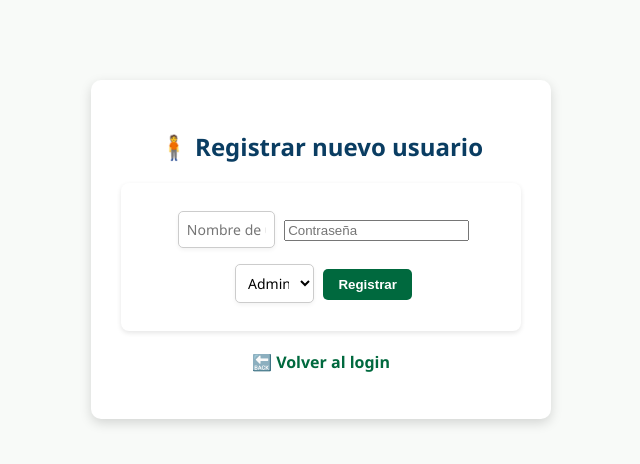
After one commit to Angelssjyf/farmacia, a Flask app: page /registrar in a window 1280 px wide. The commit adds this page. Shown: the top 464 px of the page, without its empty margins (319-959 px from the left). Run offline with Flask 3, Linux system fonts and the light colour scheme.

Commit message:
Backup del proyecto - 3 noviembre 2025

```diff
--- a/src/app.py
+++ b/src/app.py
@@ -1,31 +1,99 @@
-from flask import Flask, render_template, request, redirect, url_for
+from flask import Flask, render_template, request, redirect, url_for, session
 import mysql.connector
+from werkzeug.security import generate_password_hash, check_password_hash
 
 app = Flask(__name__)
+app.secret_key = "clave_secreta_segura"
 
-# Conexión a la base de datos
 def conectar():
     return mysql.connector.connect(
         host="localhost",
-        port=3307,  # cambia si usas 3307
+        port=3307,
         user="root",
         password="",
         database="farmacia"
     )
 
 @app.route('/')
-def index():
-    return render_template('index.html')
+def login():
+    return render_template('login.html')
+
+@app.route('/login', methods=['POST'])
+def login_post():
+    usuario = request.form['usuario']
+    contrasena = request.form['password']
+
+    conexion = conectar()
+    cursor = conexion.cursor(dictionary=True)
+    cursor.execute(
+        "SELECT * FROM usuarios WHERE nombre_usuario=%s AND contrasena=%s",
+        (usuario, contrasena)
+    )
+    user = cursor.fetchone()
+    conexion.close()
+
+    if user:
+        session['usuario'] = user['nombre_usuario']
+        session['rol'] = user['rol']
+        return redirect(url_for('menu'))
+    else:
+        return render_template('login.html', error="Usuario o contraseña incorrectos")
+
+# ============================================================
+# REGISTRO DE USUARIOS
+# ============================================================
+@app.route('/registrar', methods=['GET', 'POST'])
+def registrar():
+    if request.method == 'POST':
+        usuario = request.form['usuario']
+        contrasena = request.form['contrasena']
+        rol = request.form['rol']
+
+        conexion = conectar()
+        cursor = conexion.cursor()
+        sql = "INSERT INTO usuarios (nombre_usuario, contrasena, rol) VALUES (%s, %s, %s)"
+        valores = (usuario, contrasena, rol)
+        cursor.execute(sql, valores)
+        conexion.commit()
+        conexion.close()
+
+        return redirect(url_for('login'))
+
+    return render_template('registrar.html')
+
+
+@app.route('/menu')
+def menu():
+    if 'usuario' not in session:
+        return redirect(url_for('login'))
+    return render_template('menu.html', usuario=session['usuario'])
+
+@app.route('/logout')
+def logout():
+    session.clear()
+    return redirect(url_for('login'))
+
 
 # Mostrar productos
+@app.route('/productos')
 @app.route('/productos')
 def productos():
     conexion = conectar()
     cursor = conexion.cursor(dictionary=True)
-    cursor.execute("SELECT * FROM productos")
+    cursor.execute("""
+        SELECT p.id_producto, p.nombre, p.descripcion, p.precio, p.stock,
+               pr.nombre AS proveedor
+        FROM productos p
+        LEFT JOIN proveedores pr ON p.proveedor_id = pr.id_proveedor
+    """)
     productos = cursor.fetchall()
+
+    # Traer lista de proveedores para el formulario de agregar producto
+    cursor.execute("SELECT id_proveedor, nombre FROM proveedores")
+    proveedores = cursor.fetchall()
+
     conexion.close()
-    return render_template('productos.html', productos=productos)
+    return render_template('productos.html', productos=productos, proveedores=proveedores)
 
 # Registrar un producto nuevo
 @app.route('/agregar_producto', methods=['POST'])
@@ -34,16 +102,127 @@ def agregar_producto():
     descripcion = request.form['descripcion']
     precio = request.form['precio']
     stock = request.form['stock']
+    proveedor_id = request.form['proveedor_id']
 
     conexion = conectar()
     cursor = conexion.cursor()
-    sql = "INSERT INTO productos (nombre, descripcion, precio, stock) VALUES (%s, %s, %s, %s)"
-    valores = (nombre, descripcion, precio, stock)
+    sql = """
+        INSERT INTO productos (nombre, descripcion, precio, stock, proveedor_id)
+        VALUES (%s, %s, %s, %s, %s)
+    """
+    valores = (nombre, descripcion, precio, stock, proveedor_id)
     cursor.execute(sql, valores)
     conexion.commit()
     conexion.close()
 
     return redirect(url_for('productos'))
 
+# Eliminar producto
+@app.route('/eliminar_producto/<int:id>')
+def eliminar_producto(id):
+    conexion = conectar()
+    cursor = conexion.cursor()
+    cursor.execute("DELETE FROM productos WHERE id_producto = %s", (id,))
+    conexion.commit()
+    conexion.close()
+    return redirect(url_for('productos'))
+
+# Editar producto (mostrar formulario)
+@app.route('/editar_producto/<int:id>')
+def editar_producto(id):
+    conexion = conectar()
+    cursor = conexion.cursor(dictionary=True)
+    cursor.execute("SELECT * FROM productos WHERE id_producto = %s", (id,))
+    producto = cursor.fetchone()
+    conexion.close()
+    return render_template('editar_producto.html', producto=producto)
+
+# Actualizar producto (guardar cambios)
+@app.route('/actualizar_producto/<int:id>', methods=['POST'])
+def actualizar_producto(id):
+    nombre = request.form['nombre']
+    descripcion = request.form['descripcion']
+    precio = request.form['precio']
+    stock = request.form['stock']
+
+    conexion = conectar()
+    cursor = conexion.cursor()
+    cursor.execute("""
+        UPDATE productos
+        SET nombre=%s, descripcion=%s, precio=%s, stock=%s
+        WHERE id_producto=%s
+    """, (nombre, descripcion, precio, stock, id))
+    conexion.commit()
+    conexion.close()
+    return redirect(url_for('productos'))
+
+# ============================================================
+# MÓDULO DE PROVEEDORES
+# ============================================================
+
+@app.route('/proveedores')
+def proveedores():
+    conexion = conectar()
+    cursor = conexion.cursor(dictionary=True)
+    cursor.execute("SELECT * FROM proveedores")
+    proveedores = cursor.fetchall()
+    conexion.close()
+    return render_template('proveedores.html', proveedores=proveedores)
+
+@app.route('/agregar_proveedor', methods=['POST'])
+def agregar_proveedor():
+    nombre = request.form['nombre']
+    telefono = request.form['telefono']
+    correo = request.form['correo']
+    direccion = request.form['direccion']
+
+    conexion = conectar()
+    cursor = conexion.cursor()
+    cursor.execute(
+        "INSERT INTO proveedores (nombre, telefono, correo, direccion) VALUES (%s, %s, %s, %s)",
+        (nombre, telefono, correo, direccion)
+    )
+    conexion.commit()
+    conexion.close()
+
+    return redirect(url_for('proveedores'))
+
+@app.route('/eliminar_proveedor/<int:id>')
+def eliminar_proveedor(id):
+    conexion = conectar()
+    cursor = conexion.cursor()
+    cursor.execute("DELETE FROM proveedores WHERE id_proveedor = %s", (id,))
+    conexion.commit()
+    conexion.close()
+    return redirect(url_for('proveedores'))
+
+@app.route('/editar_proveedor/<int:id>')
+def editar_proveedor(id):
+    conexion = conectar()
+    cursor = conexion.cursor(dictionary=True)
+    cursor.execute("SELECT * FROM proveedores WHERE id_proveedor = %s", (id,))
+    proveedor = cursor.fetchone()
+    conexion.close()
+    return render_template('editar_proveedor.html', proveedor=proveedor)
+
+@app.route('/actualizar_proveedor/<int:id>', methods=['POST'])
+def actualizar_proveedor(id):
+    nombre = request.form['nombre']
+    telefono = request.form['telefono']
+    correo = request.form['correo']
+    direccion = request.form['direccion']
+
+    conexion = conectar()
+    cursor = conexion.cursor()
+    cursor.execute("""
+        UPDATE proveedores
+        SET nombre=%s, telefono=%s, correo=%s, direccion=%s
+        WHERE id_proveedor=%s
+    """, (nombre, telefono, correo, direccion, id))
+    conexion.commit()
+    conexion.close()
+    return redirect(url_for('proveedores'))
+
+
 if __name__ == '__main__':
-    app.run(debug=True)
+    app.run(debug=True, host='0.0.0.0', port=5000)
--- /dev/null
+++ b/src/static/css/estilos.css
@@ -0,0 +1,147 @@
+body {
+    font-family: "Segoe UI", Arial, sans-serif;
+    background-color: #f8faf8;
+    margin: 0;
+    padding: 0;
+}
+
+header {
+    background-color: #013220; /* verde marino */
+    color: white;
+    padding: 20px;
+    text-align: center;
+}
+
+h1 {
+    margin: 0;
+    font-size: 28px;
+}
+
+form {
+    background-color: #ffffff;
+    padding: 20px;
+    margin: 20px auto;
+    width: 90%;
+    max-width: 800px;
+    border-radius: 8px;
+    box-shadow: 0 2px 5px rgba(0,0,0,0.1);
+}
+
+input[type="text"],
+input[type="number"],
+input[type="date"],
+select {
+    padding: 8px;
+    margin: 8px 5px;
+    border: 1px solid #ccc;
+    border-radius: 5px;
+    width: 22%;
+    font-family: "Segoe UI", Arial, sans-serif;
+    font-size: 14px;
+    background-color: #ffffff;
+    box-shadow: 0 2px 4px rgba(0,0,0,0.05);
+    transition: all 0.2s ease-in-out;
+}
+
+input:focus,
+select:focus {
+    outline: none;
+    border-color: #00693e;
+    box-shadow: 0 0 4px rgba(0,105,62,0.5);
+}
+
+
+button {
+    background-color: #00693e;
+    color: white;
+    border: none;
+    padding: 8px 15px;
+    border-radius: 5px;
+    cursor: pointer;
+    font-weight: bold;
+}
+
+button:hover {
+    background-color: #00994c;
+}
+
+table {
+    width: 90%;
+    max-width: 800px;
+    margin: 20px auto;
+    border-collapse: collapse;
+    background-color: white;
+    box-shadow: 0 2px 5px rgba(0,0,0,0.1);
+}
+
+th, td {
+    padding: 10px;
+    text-align: center;
+    border-bottom: 1px solid #ddd;
+}
+
+th {
+    background-color: #00693e;
+    color: white;
+}
+
+tr:hover {
+    background-color: #f1f1f1;
+}
+
+a {
+    text-decoration: none;
+    color: #00693e;
+    font-weight: bold;
+}
+
+a:hover {
+    color: #00994c;
+}
+
+.acciones a {
+    margin: 0 5px;
+}
+
+.volver {
+    text-align: center;
+    margin-top: 20px;
+}
+
+.volver a {
+    color: #013220;
+    background-color: #ffd700;
+    padding: 8px 15px;
+    border-radius: 5px;
+}
+
+.volver a:hover {
+    background-color: #ffcc00;
+}
+/* === LOGIN Y MENÚ PRINCIPAL === */
+.login-box, .menu-box {
+    max-width: 400px;
+    margin: 80px auto;
+    background: white;
+    border-radius: 10px;
+    box-shadow: 0px 4px 12px rgba(0,0,0,0.15);
+    padding: 30px;
+    text-align: center;
+}
+
+.login-box h2, .menu-box h2 {
+    color: #0a3d62;
+}
+
+.error {
+    color: white;
+    background-color: #c0392b;
+    padding: 8px;
+    border-radius: 5px;
+    margin-bottom: 10px;
+}
+
+.menu-box button {
+    width: 80%;
+    margin: 10px 0;
+}
--- /dev/null
+++ b/src/templates/registrar.html
@@ -0,0 +1,25 @@
+<!DOCTYPE html>
+<html lang="es">
+<head>
+    <meta charset="UTF-8">
+    <title>Registro de Usuario</title>
+    <link rel="stylesheet" href="{{ url_for('static', filename='css/estilos.css') }}">
+</head>
+<body>
+    <div class="login-box">
+        <h2>🧍 Registrar nuevo usuario</h2>
+        <form method="POST">
+            <input type="text" name="usuario" placeholder="Nombre de usuario" required>
+            <input type="password" name="contrasena" placeholder="Contraseña" required>
+            <select name="rol" required>
+                <option value="administrador">Administrador</option>
+                <option value="vendedor">Vendedor</option>
+                <option value="invitado">Invitado</option>
+            </select>
+            <button type="submit">Registrar</button>
+        </form>
+
+        <p><a href="{{ url_for('login') }}">🔙 Volver al login</a></p>
+    </div>
+</body>
+</html>
```
Also changed, not shown: src/templates/editar_producto.html (added, +25 -0 lines), src/templates/editar_proveedor.html (added, +25 -0 lines), src/templates/index.html (+65 -5 lines), src/templates/login.html (added, +32 -0 lines), src/templates/menu.html (added, +26 -0 lines), src/templates/productos.html (+32 -6 lines), src/templates/proveedores.html (added, +49 -0 lines).
